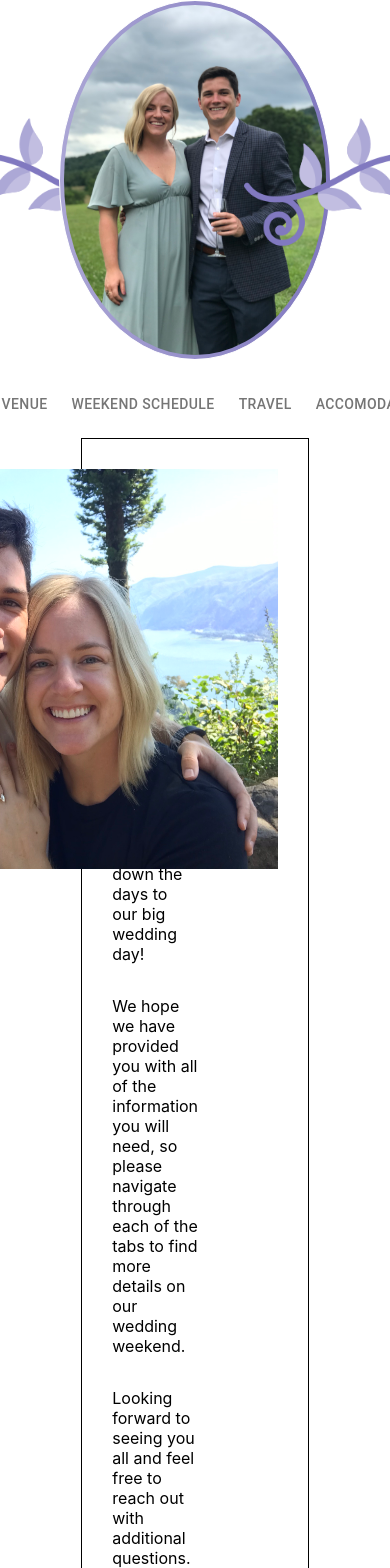
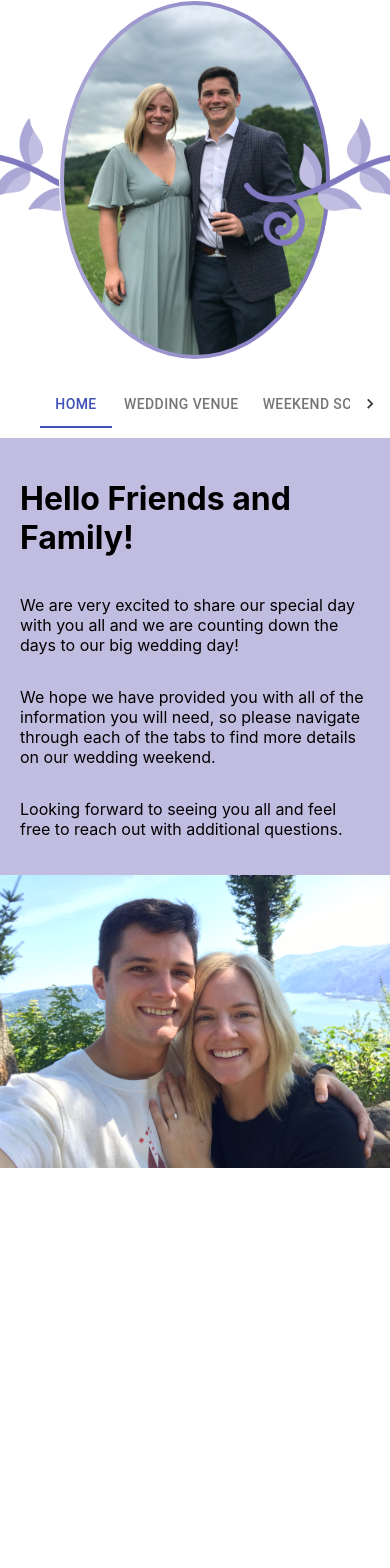
Before and after one commit to gpoell/wedding-website, a React (Create React App) app: page / in a window 390 px wide. Shown: the top 1568 px of the page. After the commit the page ends 1168 px from the top, so only its background shows below. Built offline with nearby package versions, Linux system fonts and the light colour scheme.

Commit message:
adding responsive containers for mobile

```diff
--- /dev/null
+++ b/src/Components/ContentWrapper/ContentWrapper.jsx
@@ -0,0 +1,13 @@
+import React from "react";
+import Grid from "@material-ui/core/Grid";
+import { styles } from "./styles";
+
+const ContentWrapper = props => {
+  return (
+    <Grid container style={styles.container} md={8} xs={12}>
+      {props.children}
+    </Grid>
+  );
+};
+
+export default ContentWrapper;
--- /dev/null
+++ b/src/Components/ContentWrapper/styles.js
@@ -0,0 +1,5 @@
+export const styles = {
+  container: {
+    backgroundColor: "#C1BDE0"
+  }
+};
--- a/src/Components/Navigation/Navigation.jsx
+++ b/src/Components/Navigation/Navigation.jsx
@@ -15,14 +15,23 @@ const Navigation = props => {
   ];
 
   return (
-    <Grid container>
-      <Grid container item xs={12} justify='center' style={styles.container}>
+    <Grid container justify='center'>
+      <Grid
+        container
+        item
+        xs={12}
+        md={8}
+        justify='center'
+        style={styles.container}
+      >
         <Tabs
           value={props.value}
           onChange={props.handleChange}
+          variant='scrollable'
+          scrollButtons='on'
           indicatorColor='primary'
           textColor='primary'
-          centered
+          aria-label='scrollable force tabs example'
         >
           {tabs.map(tab => {
             return <Tab label={tab} key={tab} name={tab} />;
--- a/src/Content/Content.jsx
+++ b/src/Content/Content.jsx
@@ -2,6 +2,7 @@ import React, { useState } from "react";
 import Grid from "@material-ui/core/Grid";
 import HomePageTitle from "../Components/HomePageTitle/HomePageTitle";
 import Navigation from "../Components/Navigation/Navigation";
+import ContentWrapper from "../Components/ContentWrapper/ContentWrapper";
 import Home from "./Home/Home";
 import { styles } from "./styles";
 
@@ -22,9 +23,7 @@ const Content = () => {
     <Grid container justify='center'>
       <HomePageTitle />
       <Navigation value={value} handleChange={handleChange} />
-      <Grid container item xs={7} style={styles.sections}>
-        {value === 0 && <Home />}
-      </Grid>
+      <ContentWrapper>{value === 0 && <Home />}</ContentWrapper>
     </Grid>
   );
 };
--- a/src/Content/Home/Home.jsx
+++ b/src/Content/Home/Home.jsx
@@ -6,7 +6,7 @@ import { styles } from "./styles";
 const Home = () => {
   return (
     <>
-      <Grid container item xs={6}>
+      <Grid container item md={6} style={styles.container}>
         <h1>Hello Friends and Family!</h1>
         <p>
           We are very excited to share our special day with you all and we are
@@ -22,7 +22,7 @@ const Home = () => {
           additional questions.
         </p>
       </Grid>
-      <Grid container item xs={6} justify='flex-end'>
+      <Grid container item md={6} justify='flex-end' alignContent='left'>
         <img src={home1} alt='Kelsey and Garrett' style={styles.photo} />
       </Grid>
     </>
--- a/src/Content/Home/styles.js
+++ b/src/Content/Home/styles.js
@@ -1,11 +1,9 @@
 export const styles = {
   container: {
-    border: "1px solid",
-    minHeight: "450px",
     padding: 20
   },
   photo: {
-    width: 500,
-    height: 400
+    width: "100%",
+    height: "100%"
   }
 };
```
